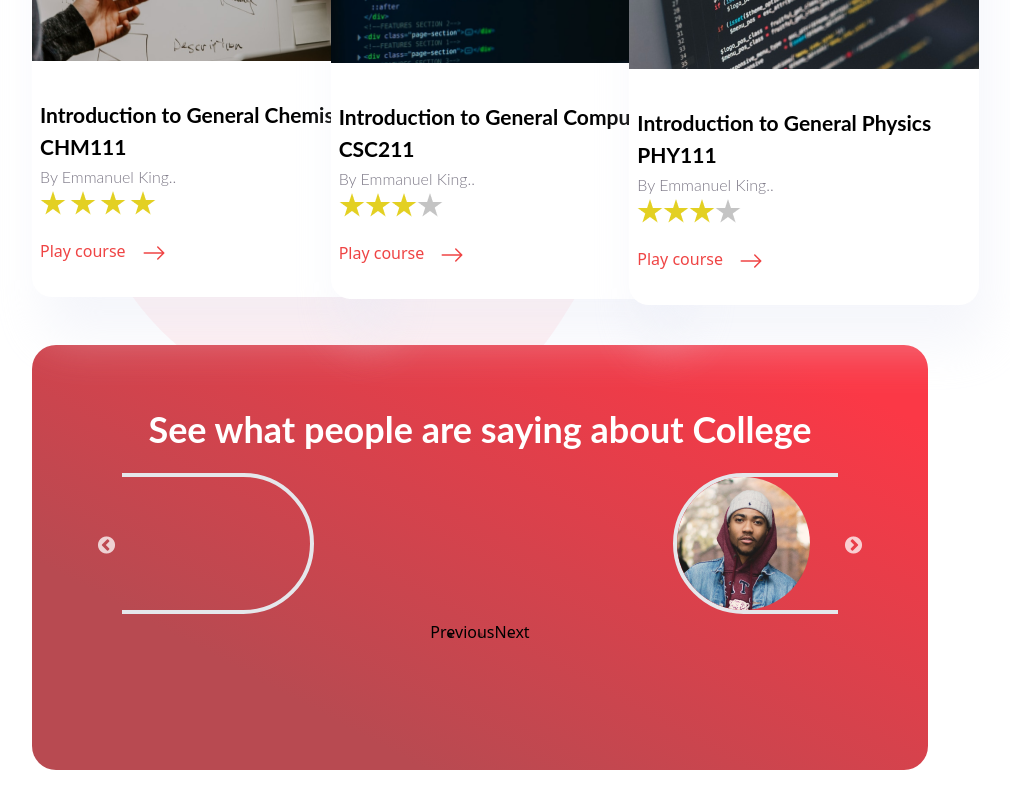
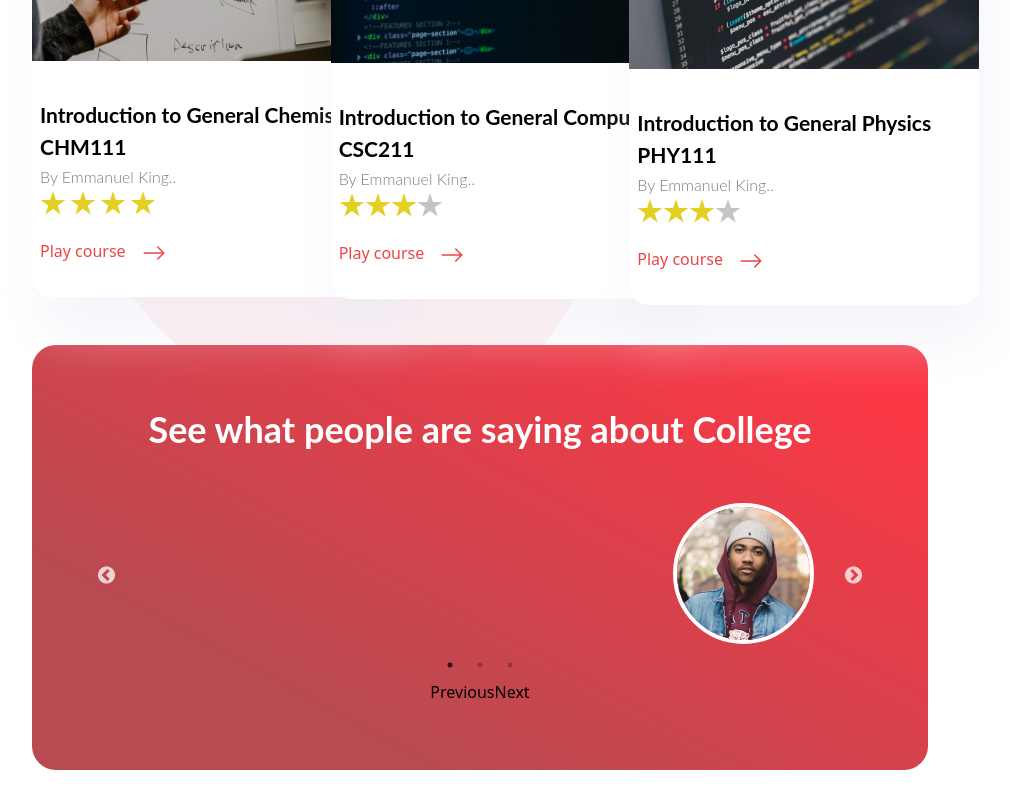
Before and after one commit to Ayomikuolatunji/college-next-page, a Next.js app: page / in a window 1280 px wide. Shown: the part 4042-4842 px from the top of the page, without its empty margins (160-1170 px from the left). Built offline with nearby package versions, Linux system fonts and the light colour scheme.

Commit message:
testimonial page

```diff
--- a/components/testimonial/Testimonial.js
+++ b/components/testimonial/Testimonial.js
@@ -33,7 +33,7 @@ const Title=styled.div`
     }
 `
 const Left=styled.div`
-
+   display: flex;
 `
 
 const Right=styled.div`
@@ -42,7 +42,7 @@ const Right=styled.div`
 
 const SliderStyle=styled.div`
   width: 80%;
-  margin: auto;
+  margin:30px auto;
 `
 const data=[
     {
@@ -99,12 +99,15 @@ export default class Testimonial extends Component {
                         <Grid container columns={12}>
                                 <Grid md={12}>
                                     <Left>
-                                            <div className="img rounded-full border-4 border-red w-2/4">
+                                            <div className="img">
                                                 <img
                                                 src={each.img}
                                                 alt="testimonial img"
-                                                style={{borderRadius: "100%"}}
+                                                 className="rounded-full border-4 border-white"
                                                 />
+                                            </div>
+                                            <div className="title">
+
                                             </div>
                                     </Left>
                                 </Grid>
```
